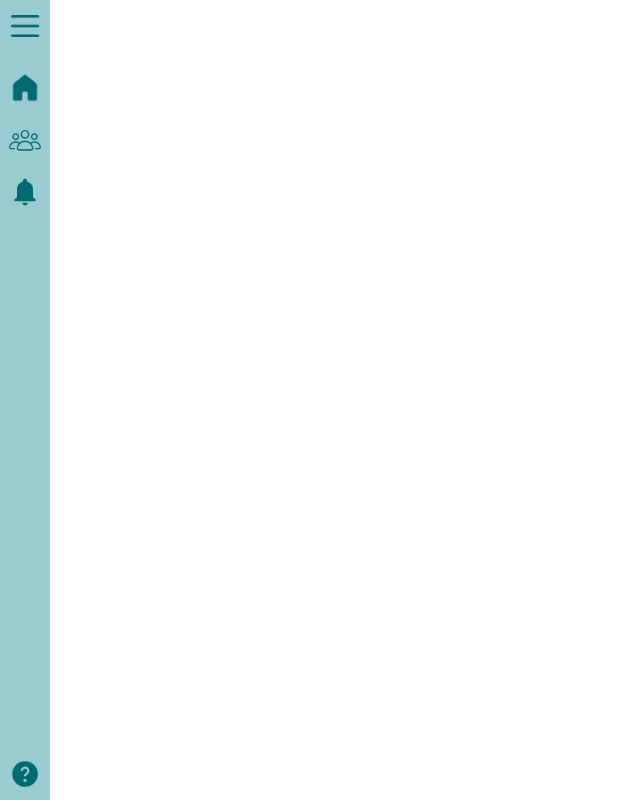
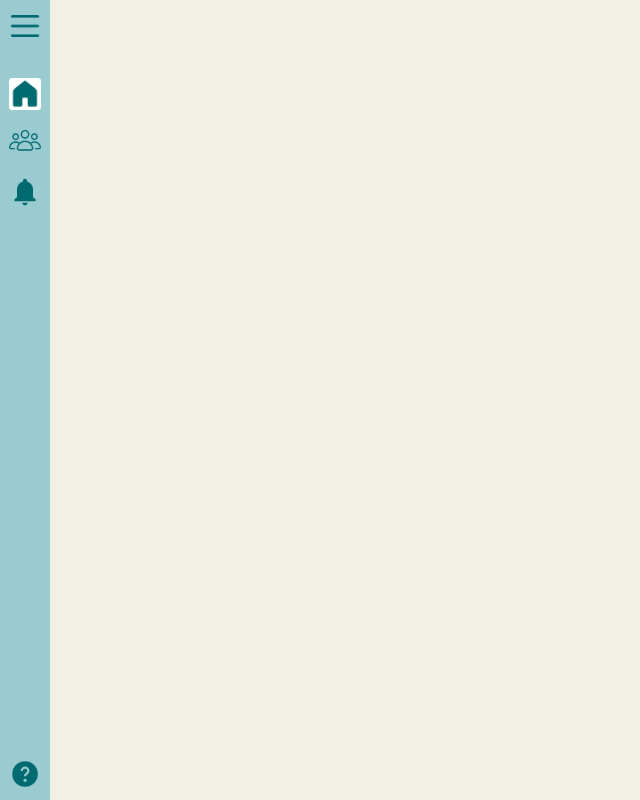
Before and after one commit to it-is-Anas/Shopy--Front-End-, a Vue app: page /admin in a window 1280 px wide. Shown: the whole page, without its empty margins (0-640 px from the left). Built offline with nearby package versions, Linux system fonts and the light colour scheme; sample sign-in values are in the browser's storage.

Commit message:
active tab class added

```diff
--- a/src/Style/Admin/MainStyle.css
+++ b/src/Style/Admin/MainStyle.css
@@ -9,14 +9,15 @@
 
 }
 
-.admin-page a{
-    color: var(--admin-bold-blue);
-    text-decoration: none   ;
-}
 .admin-page{
     display: grid;
     grid-template-columns: 50px auto;
     grid-template-rows: 50px auto;
+    background-color: var(--admin-orange);
+}
+.admin-page a{
+    color: var(--admin-bold-blue);
+    text-decoration: none   ;
 }
 
 .admin-page > *{
@@ -39,6 +40,11 @@
     height: 2em;
     margin: 10px auto;
     cursor: pointer;
+}
+.admin-aside_btn.active{
+    background: var(--admin-white);
+    margin-top: 1em;
+    border-radius: .2em;
 }
 .admin-aside_btn.last{
     margin-top: auto;
@@ -78,6 +84,10 @@
 .admin-aside_list-chat.last{
     margin-top: auto;
 }
+.admin-aside_list-chat.active{
+    background: var(--admin-white);
+    margin-top: 1em;
+}
 .admin-aside_chat-img{
     width: 2em;
     height: 2em;
@@ -105,13 +115,7 @@
     }
 }
 @media (max-width: 1000px) {
-    .admin-page{
-        grid-template-columns: auto;
-        grid-template-rows: 50px auto;
-    }
-    .admin-aside{
-        display: none;
-    }
+
 }
 @media (max-width: 767px) {
     .admin-page{
@@ -120,6 +124,11 @@
 }
 @media (max-width: 550px) {
     .admin-page{
+        grid-template-columns: auto;
+        grid-template-rows: 50px auto;
         font-size: 12px;
     }
+    .admin-aside{
+        display: none;
+    }
 }
--- a/src/components/Admin/AdminAside.vue
+++ b/src/components/Admin/AdminAside.vue
@@ -1,8 +1,8 @@
 <template>
     <aside class="admin-aside" >
-        <img @click="openList" class="admin-aside_btn" src="../../assets/System/Admin/Menu.png" alt="">
-        <router-link class="admin-aside_btn" to="/admin/" >
-            <img class="admin-aside_btn" src="../../assets/System/Admin/home.png" alt="">
+        <img @click="openList" class="admin-aside_btn " src="../../assets/System/Admin/Menu.png" alt="">
+        <router-link class="admin-aside_btn " to="/admin/" >
+            <img class="admin-aside_btn active" src="../../assets/System/Admin/home.png" alt="">
         </router-link>
         <router-link class="admin-aside_btn" to="/admin/users" >
             <img class="admin-aside_btn" src="../../assets/System/Admin/users.png" alt="">
@@ -16,11 +16,11 @@
         <div class="g-bk admin-bk" @click="closeList"   v-if="list"  ></div>
         <transition  name="left-slide" >
             <aside class="admin-aside_list" v-if="list" >
-                <div class="admin-aside_list-chat" @click="closeList" >
+                <div class="admin-aside_list-chat  " @click="closeList" >
                     <img class="admin-aside_chat-img" src="../../assets/System/Admin/Menu.png" alt="">
                     <p class="admin-aside_chat-text" > Close </p>
                 </div>
-                <router-link to="/admin" class="admin-aside_list-chat">
+                <router-link to="/admin" class="admin-aside_list-chat active">
                     <img class="admin-aside_chat-img" src="../../assets/System/Admin/home.png" alt="">
                     <p class="admin-aside_chat-text" > Home </p>
                 </router-link>
```
